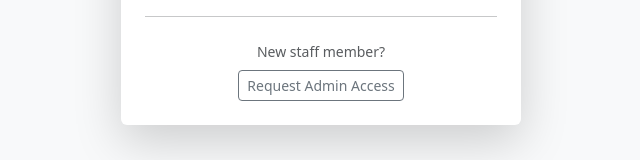
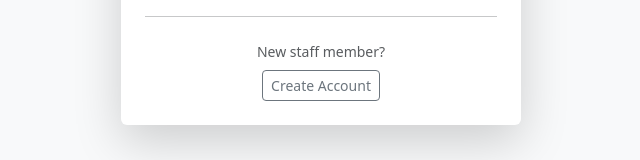
Before and after one commit to brahamjot04/college-auditorium-app, a React (Vite) app: page / in a window 1280 px wide. Shown: the part 508-668 px from the top of the page, without its empty margins (319-959 px from the left). Built offline with nearby package versions, Linux system fonts and the light colour scheme; no server answers.

Commit message:
Update link text for account creation in Login component

```diff
--- a/src/Login.jsx
+++ b/src/Login.jsx
@@ -131,7 +131,7 @@ function Login() {
           <div className="text-center">
             <p className="mb-2 text-muted small">New staff member?</p>
             <Link to="/register" className="btn btn-outline-secondary btn-sm">
-              Request Admin Access
+              Create Account
             </Link>
           </div>
         </div>
```
